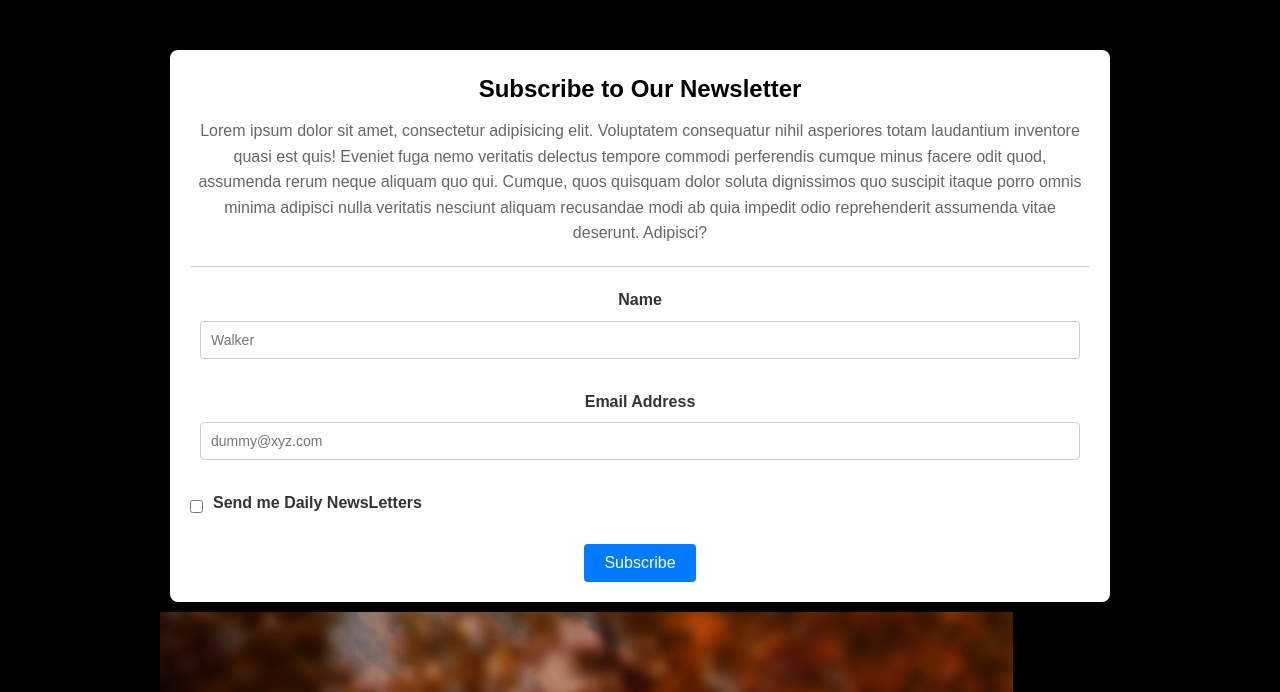
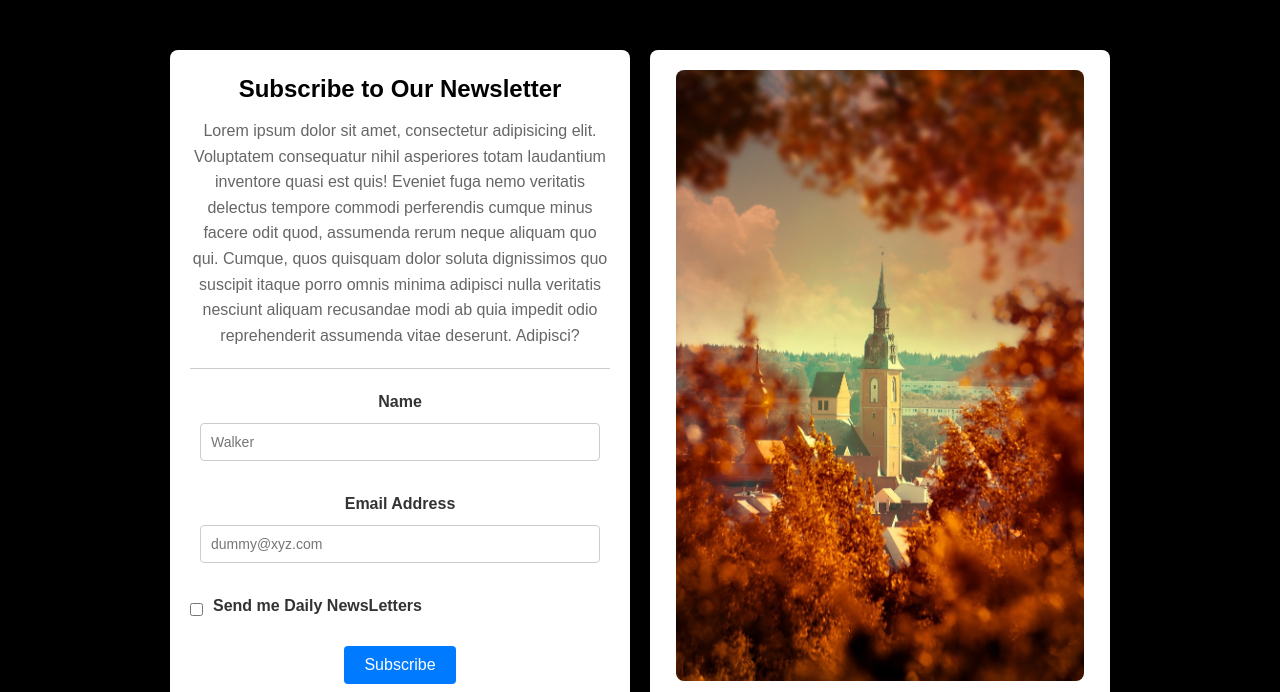
Before and after one commit to Harishshanmugamm/Subscription-Page, a plain HTML site: page index.html in a window 1280 px wide. Shown: the part 108-800 px from the top of the page. Drawn offline with Linux system fonts and the light colour scheme.

Commit message:
Update style.css

```diff
--- a/style.css
+++ b/style.css
@@ -113,7 +113,7 @@ form button:hover {
     background-color: #0056b3;
 }
 
-.image-container {
+.img-cont {
     flex: 1;
     background-color: #fff;
     padding: 20px;
@@ -126,7 +126,7 @@ form button:hover {
     align-items: center;
 }
 
-.image-container img {
+.img-cont img {
     max-width: 97%;
     height: auto;
     border-radius: 8px;
```
